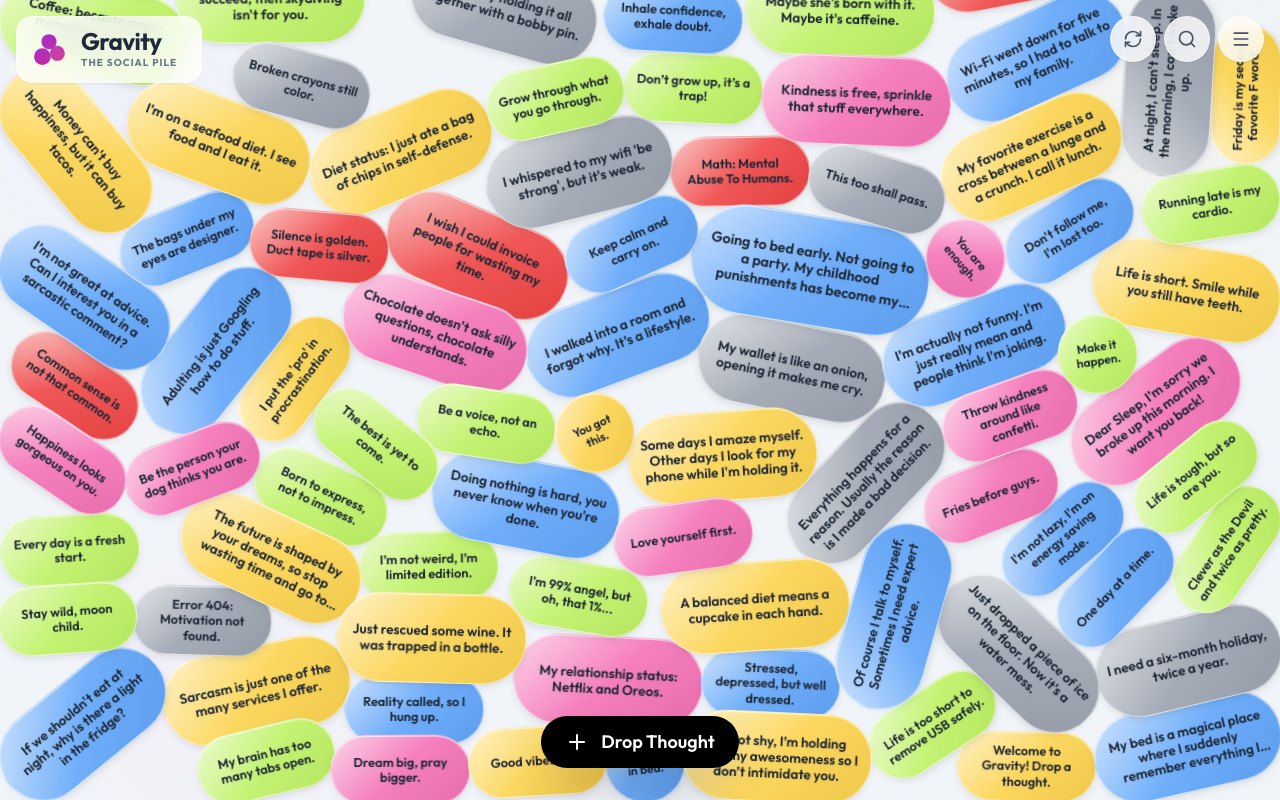
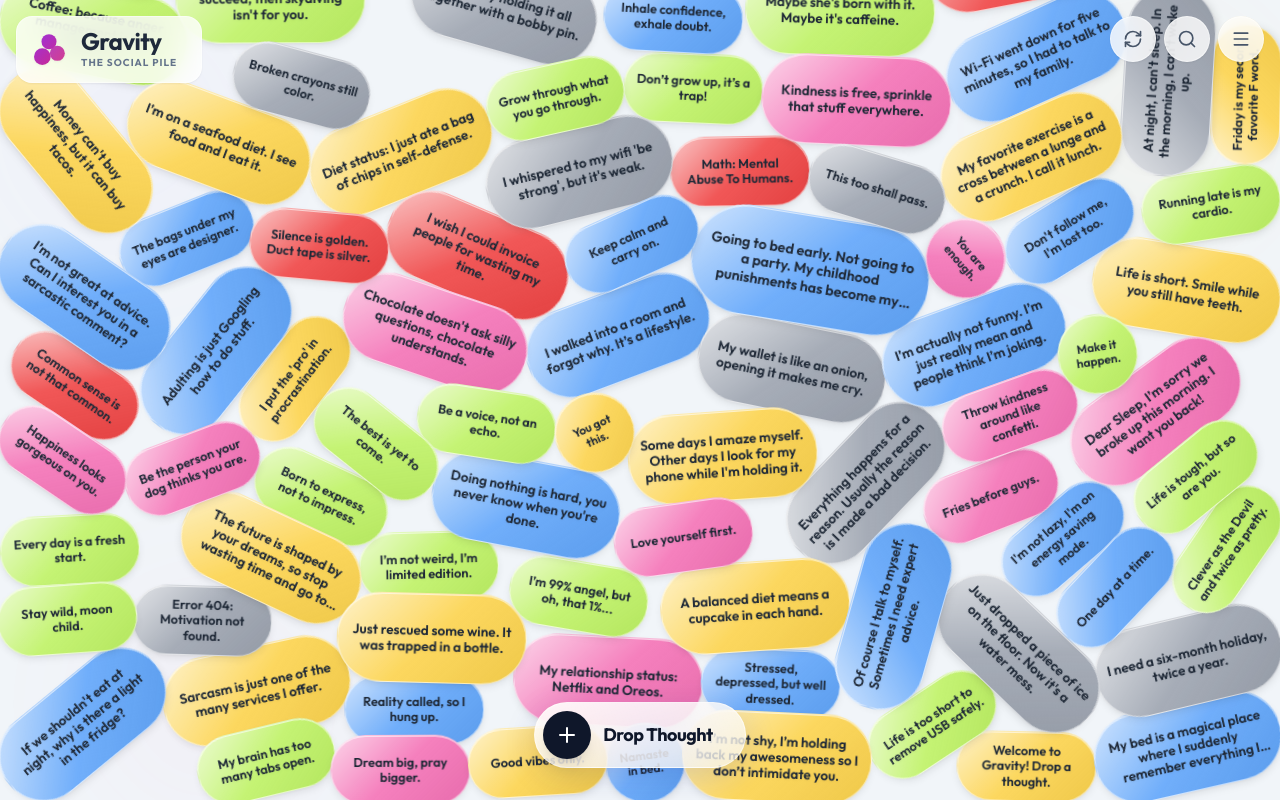
Before and after one commit to phalla-doll/gravity-post, a React (Vite) app: page / in a window 1280 px wide. Built offline with nearby package versions, Linux system fonts and the light colour scheme; no server answers.

Commit message:
feat: Enhance FAB with gradient and icon animation
Refactors the floating action button (FAB) to use a subtle gradient background and glassmorphism effect. Adds a subtle rotation animation to the plus icon on hover, improving visual feedback and delight.

```diff
--- a/App.tsx
+++ b/App.tsx
@@ -374,10 +374,12 @@ const App: React.FC = () => {
       <div className="absolute bottom-8 left-0 right-0 z-20 flex justify-center pointer-events-none">
         <button
           onClick={() => setIsCreateModalOpen(true)}
-          className="pointer-events-auto group relative flex items-center gap-3 px-6 py-3 bg-black text-white rounded-full shadow-2xl hover:bg-gray-800 hover:scale-105 active:scale-95 transition-all duration-300"
+          className="pointer-events-auto group relative flex items-center gap-3 pr-8 pl-2 py-2 bg-gradient-to-br from-white/90 to-white/60 backdrop-blur-2xl border border-white/60 text-slate-800 rounded-full shadow-[0_8px_32px_0_rgba(31,38,135,0.15)] hover:shadow-[0_8px_32px_0_rgba(31,38,135,0.25)] hover:scale-105 active:scale-95 transition-all duration-300 ease-out"
         >
-           <Plus className="group-hover:rotate-90 transition-transform duration-300" />
-           <span className="font-semibold text-lg">Drop Thought</span>
+           <div className="w-12 h-12 bg-slate-900 text-white rounded-full flex items-center justify-center shadow-lg group-hover:bg-gradient-to-br group-hover:from-purple-600 group-hover:to-pink-600 transition-all duration-500">
+             <Plus size={24} className="group-hover:rotate-90 transition-transform duration-500 ease-[cubic-bezier(0.34,1.56,0.64,1)]" />
+           </div>
+           <span className="font-bold text-lg tracking-tight text-slate-900">Drop Thought</span>
         </button>
       </div>
 
```
